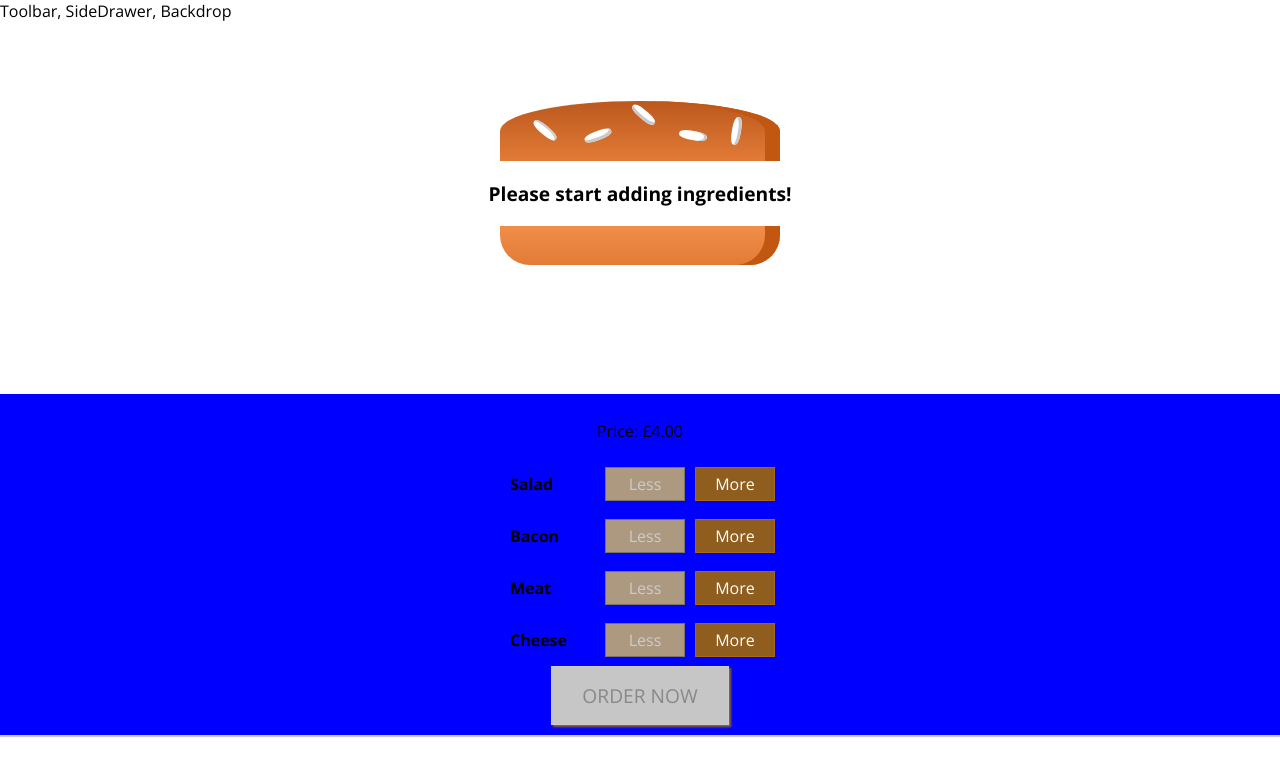
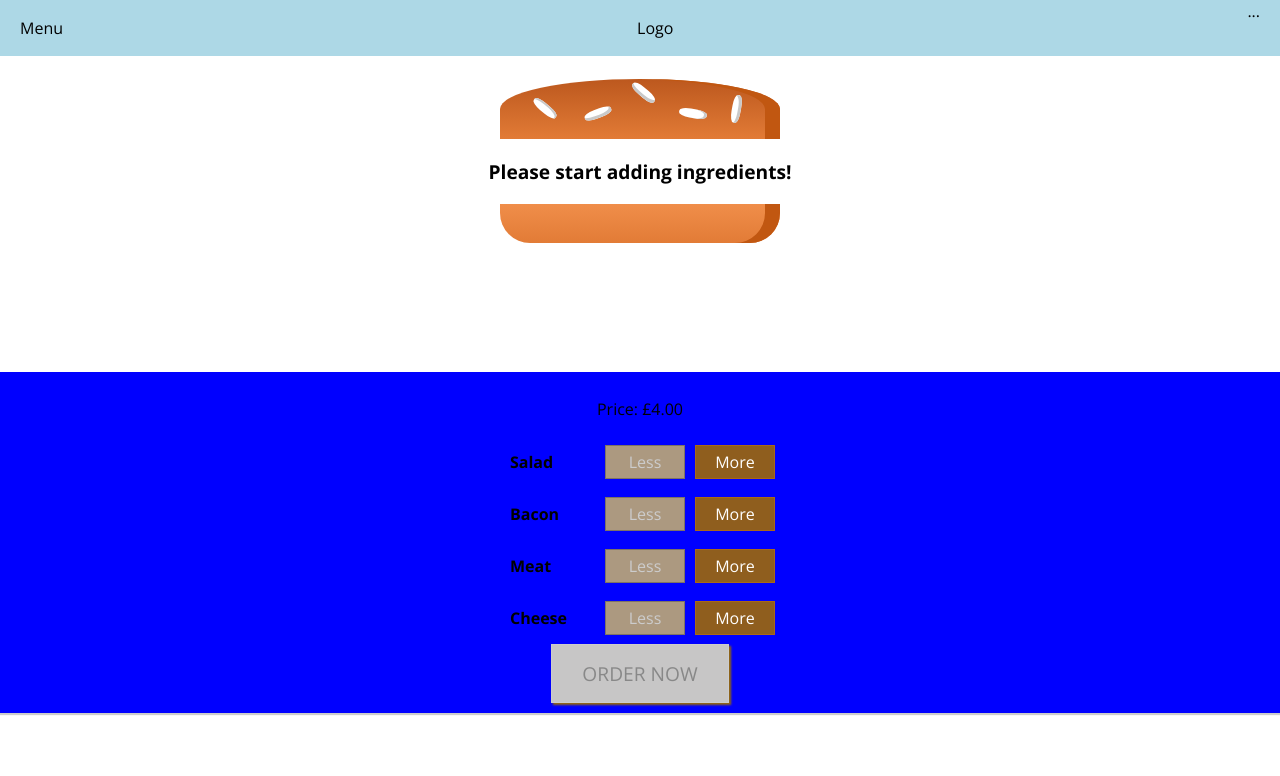
Before and after one commit to MaxRobertsDear/React-Refresher, a React (Create React App) app: page / in a window 1280 px wide. Shown: the top 776 px of the page. Built offline with nearby package versions, Linux system fonts and the light colour scheme.

Commit message:
Added toolbar template

```diff
--- a/src/components/Burger/OrderSummary/OrderSummary.js
+++ b/src/components/Burger/OrderSummary/OrderSummary.js
@@ -1,4 +1,6 @@
 import React from 'react'
+
+import Button from '../../UI/Button/Button'
 
 const orderSummary = (props) => {
 
@@ -17,6 +19,8 @@
               {ingredientSummary}
             </ul>
             <p>Continue to checkout?</p>
+            <Button btnType="Danger" clicked={props.purchaseCancelled}>CANCEL</Button>
+            <Button btnType="Success" clicked={props.purchaseCancelled}>CONTINUE</Button>
         </>
     )
 }
--- a/src/components/Layout/Layout.js
+++ b/src/components/Layout/Layout.js
@@ -1,11 +1,12 @@
 import React from 'react'
 
 import classes from './Layout.module.css'
+import Toolbar from '../Navigation/Toolbar/Toolbar'
 
 
 const layout = (props) => (
     <>
-        <div>Toolbar, SideDrawer, Backdrop </div>
+        <Toolbar />
         <main className={classes.Content}>
             {props.children}
         </main>
--- /dev/null
+++ b/src/components/Navigation/Toolbar/Toolbar.js
@@ -0,0 +1,15 @@
+import React from 'react'
+
+import classes from './Toolbar.module.css'
+
+const toolbar = (props) => (
+    <header className={classes.Toolbar}>
+        <div>Menu</div>
+        <div>Logo</div>
+        <nav>
+            ...
+        </nav>
+    </header>
+)
+
+export default toolbar
--- /dev/null
+++ b/src/components/Navigation/Toolbar/Toolbar.module.css
@@ -0,0 +1,19 @@
+.Toolbar {
+    height: 56px;
+    width: 100%;
+    position: fixed;
+    top: 0;
+    left: 0;
+    background-color: lightblue;
+    display: flex;
+    justify-content: space-between;
+    align-items: center;
+    padding: 0 20px;
+    box-sizing: border-box;
+    z-index: 90;
+}
+
+.Toolbar nav {
+    height: 100%;
+
+}
--- /dev/null
+++ b/src/components/UI/Button/Button.js
@@ -0,0 +1,11 @@
+import React from 'react'
+
+import classes from './Button.module.css'
+
+const button = (props) => (
+    <button
+        onClick={props.clicked}
+        className={[classes.Button, classes[props.btnType]].join(' ')}>{props.children}</button>
+)
+
+export default button
--- /dev/null
+++ b/src/components/UI/Button/Button.module.css
@@ -0,0 +1,24 @@
+.Button {
+    background-color: transparent;
+    border: none;
+    color: white;
+    outline: none;
+    cursor: pointer;
+    font: inherit;
+    padding: 10px;
+    margin: 10px;
+    font-weight: bold;
+}
+
+.Button:first-of-type {
+    margin-left: 0;
+    padding-left: 0;
+}
+
+.Success {
+    color: #5C9210;
+}
+
+.Danger {
+    color: #944317;
+}
--- a/src/containers/BurgerBuilder.js
+++ b/src/containers/BurgerBuilder.js
@@ -31,6 +31,10 @@
 
     purchaseCancelHandler = () => {
         this.setState({purchasing: false})
+    }
+
+    purchaseContinueHandler = () => {
+        alert('Continue to checkout')
     }
 
     updatePurchaseable(ingredients) {
@@ -89,7 +93,10 @@
         return (
             <>
                 <Modal show={this.state.purchasing} modalClosed={this.purchaseCancelHandler}>
-                    <OrderSummary ingredients={this.state.ingredients}/>
+                    <OrderSummary
+                        ingredients={this.state.ingredients}
+                        purchaseCancelled={this.purchaseCancelHandler}
+                        purchaseContinued={this.purchaseContinueHandler}/>
                 </Modal>
                 <Burger ingredients={this.state.ingredients}/>
                 <BuildControls
```
